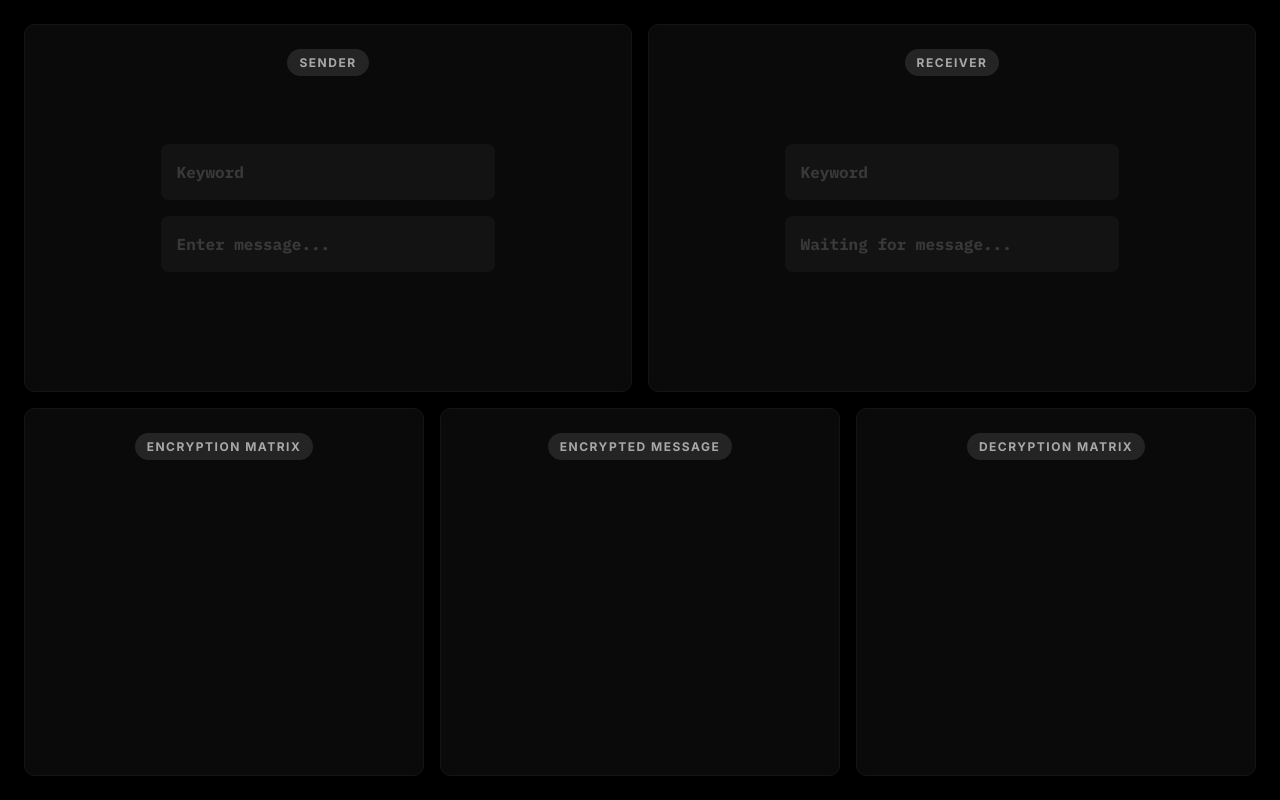
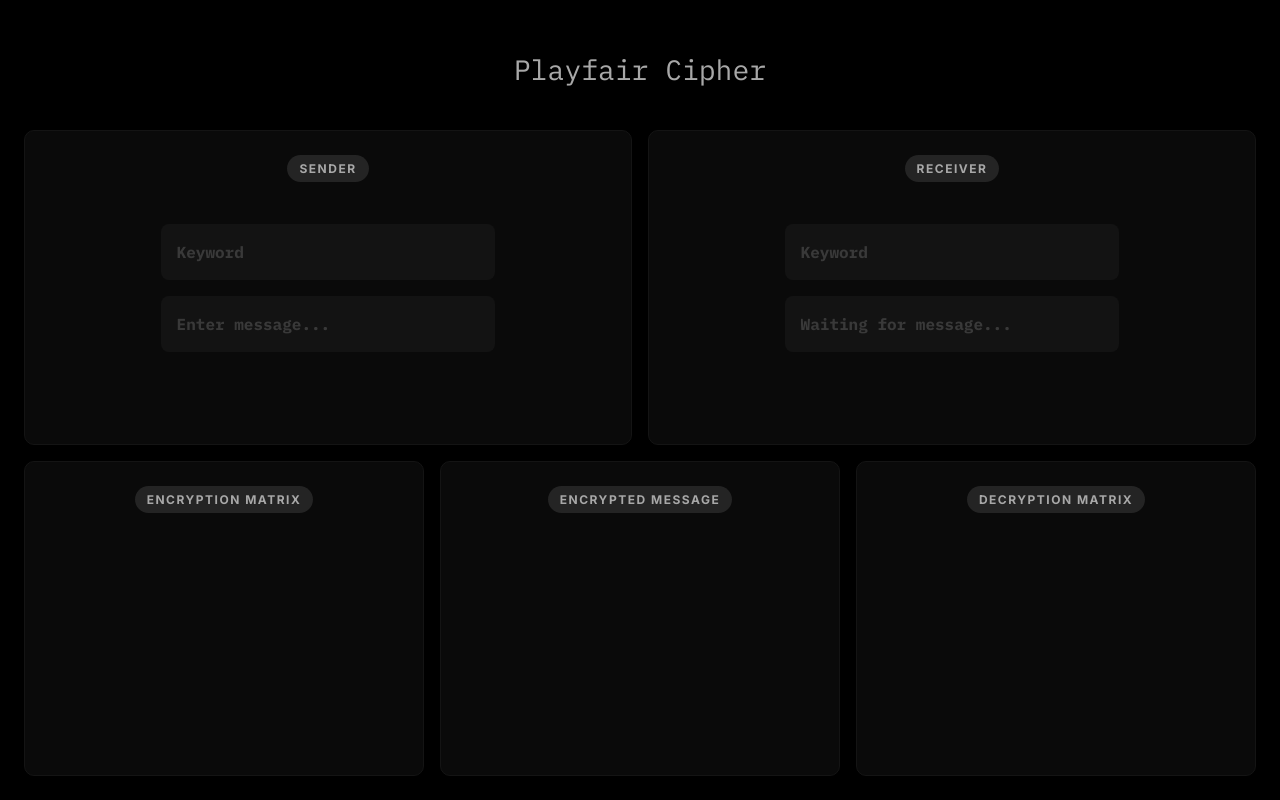
Before and after one commit to huzaifsyed/playfair-cipher, a plain HTML site: page index.html in a window 1280 px wide. Drawn offline with nearby package versions, Linux system fonts and the light colour scheme.

Commit message:
Visual Changes Added a title

```diff
--- a/css/global.css
+++ b/css/global.css
@@ -102,7 +102,7 @@ input[type=number] {
 }
 
 .abstract {
-    width: 33%;
+    width: 100%;
     height: 100%;
     background-color: #0a0a0a;
     border-radius: 10px;
@@ -124,6 +124,19 @@ input[type=number] {
     transition: 0.2s cubic-bezier(0.175, 0.885, 0.32, 1.275);
 }
 
+.title {
+    width: 100%;
+    height: 20%;
+    display: flex;
+    justify-content: center;
+    align-items: center;
+    flex-direction: column;
+    position: relative;
+    color: #a8a8a8;
+    font-family: "IBM Plex Mono", monospace;
+    font-size: 28px;
+}
+
 .keyletters {
     color: #f72b0f;
 }
--- a/index.html
+++ b/index.html
@@ -17,6 +17,7 @@
 
 <body>
     <main class="main">
+	<div class="title">Playfair Cipher</div>
         <div class="view">
             <div class="area">
                 <span class="headline">Sender</span>
```
